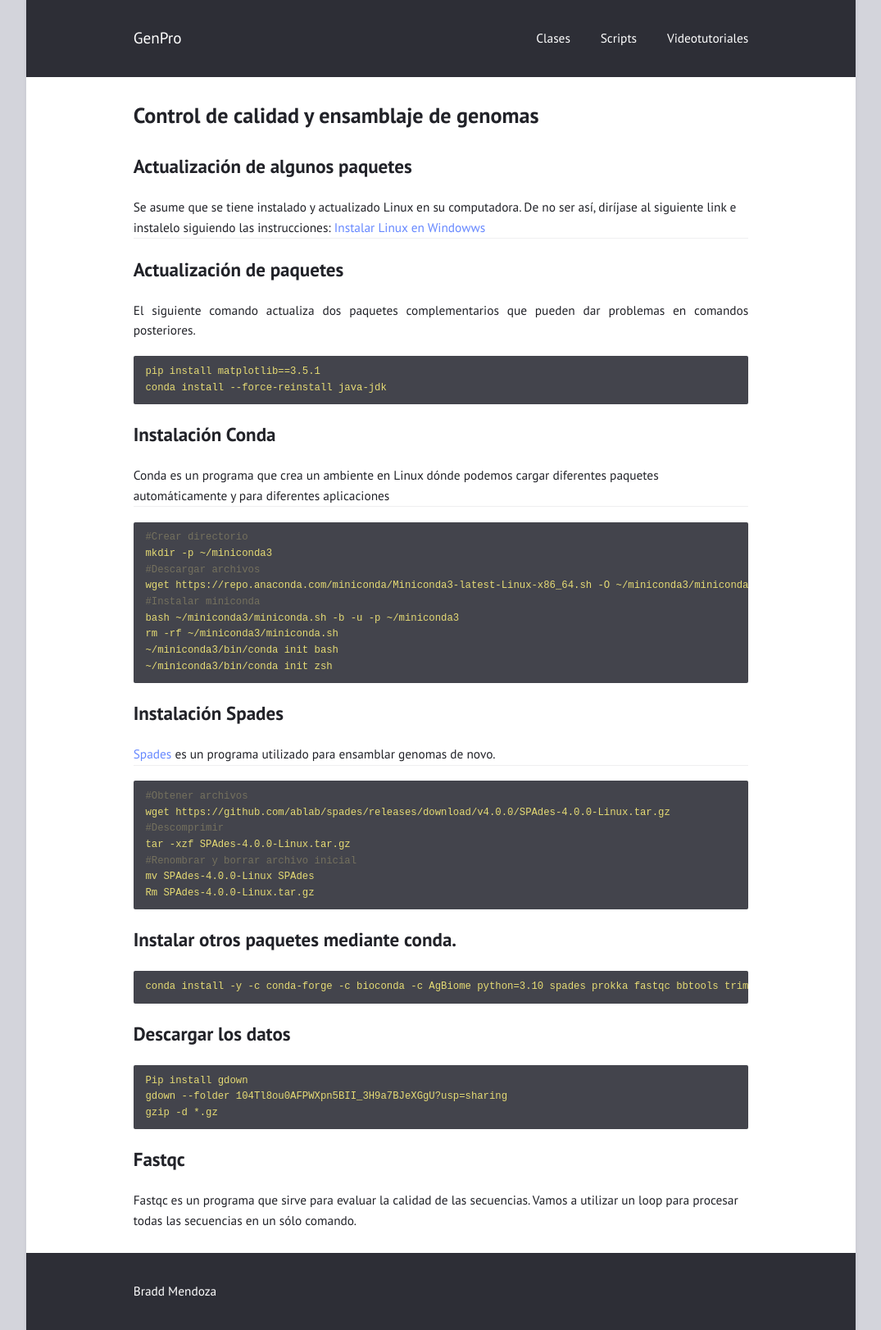
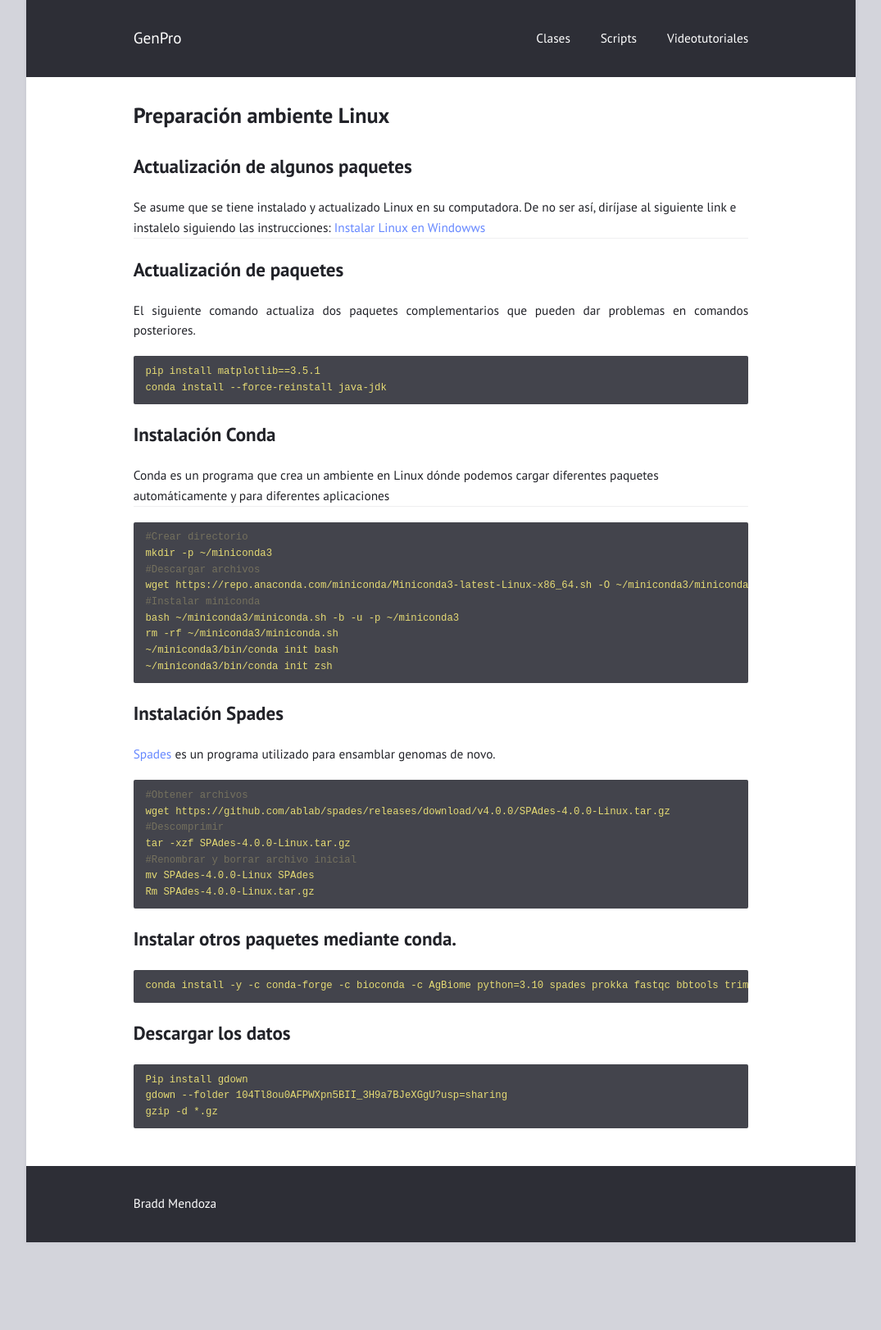
Before and after one commit to braddmg/GenPro, a Jekyll site: the page built from _posts/2024-07-16-Control-de-calidad-y-ensamblaje.md, in a window 1280 px wide. Shown: the whole page at 82% size, without its empty margins (102-1177 px from the left). Built offline with Jekyll 4.4.1, drawn with Linux system fonts in a browser that asks for light colours; after the commit the page ends 1515 px from its top, so only the background shows below that.

Commit message:
Update 2024-07-16-Control-de-calidad-y-ensamblaje.md

````diff
--- a/_posts/2024-07-16-Control-de-calidad-y-ensamblaje.md
+++ b/_posts/2024-07-16-Control-de-calidad-y-ensamblaje.md
@@ -1,5 +1,5 @@
 ---
-title: "Control de calidad y ensamblaje de genomas"
+title: "Preparación ambiente Linux"
 layout: page
 ---
 
@@ -58,7 +58,3 @@ Pip install gdown
 gdown --folder 104Tl8ou0AFPWXpn5BII_3H9a7BJeXGgU?usp=sharing
 gzip -d *.gz
 ```
-## Fastqc
-<article>
-Fastqc es un programa que sirve para evaluar la calidad de las secuencias. Vamos a utilizar un loop para procesar todas las secuencias en un sólo comando.
-</article>
````
